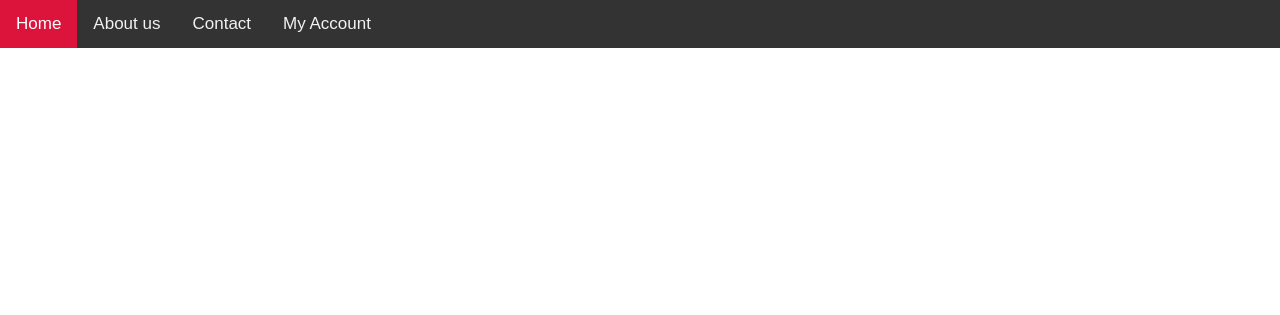
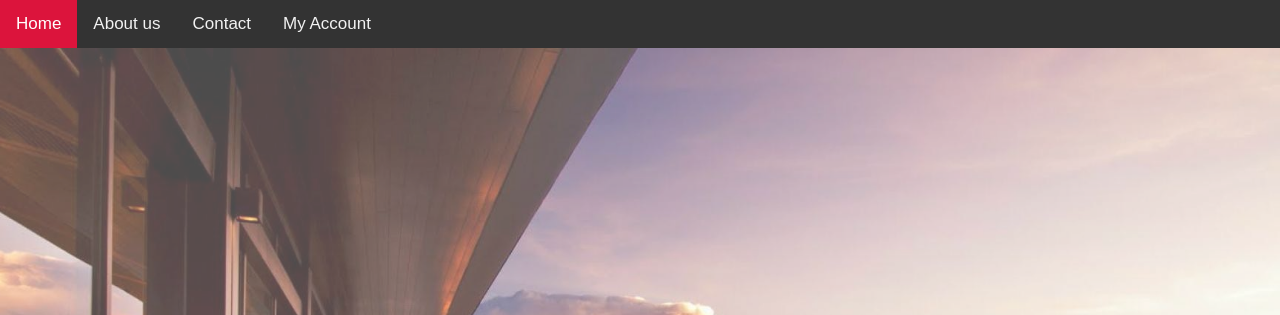
Before and after one commit to dipasapta/webpages, a plain HTML site: page index.html in a window 1280 px wide. Shown: the top 315 px of the page. Drawn offline with Linux system fonts and the light colour scheme.

Commit message:
Update style.css

```diff
--- a/style.css
+++ b/style.css
@@ -62,7 +62,7 @@ a{
 }
 
 #hero{
-	background-image: url(./img/43.jpg);
+	background-image: url(43.jpg);
 	background-size: cover;
 	background-position: top center;
 	position: relative;
```
